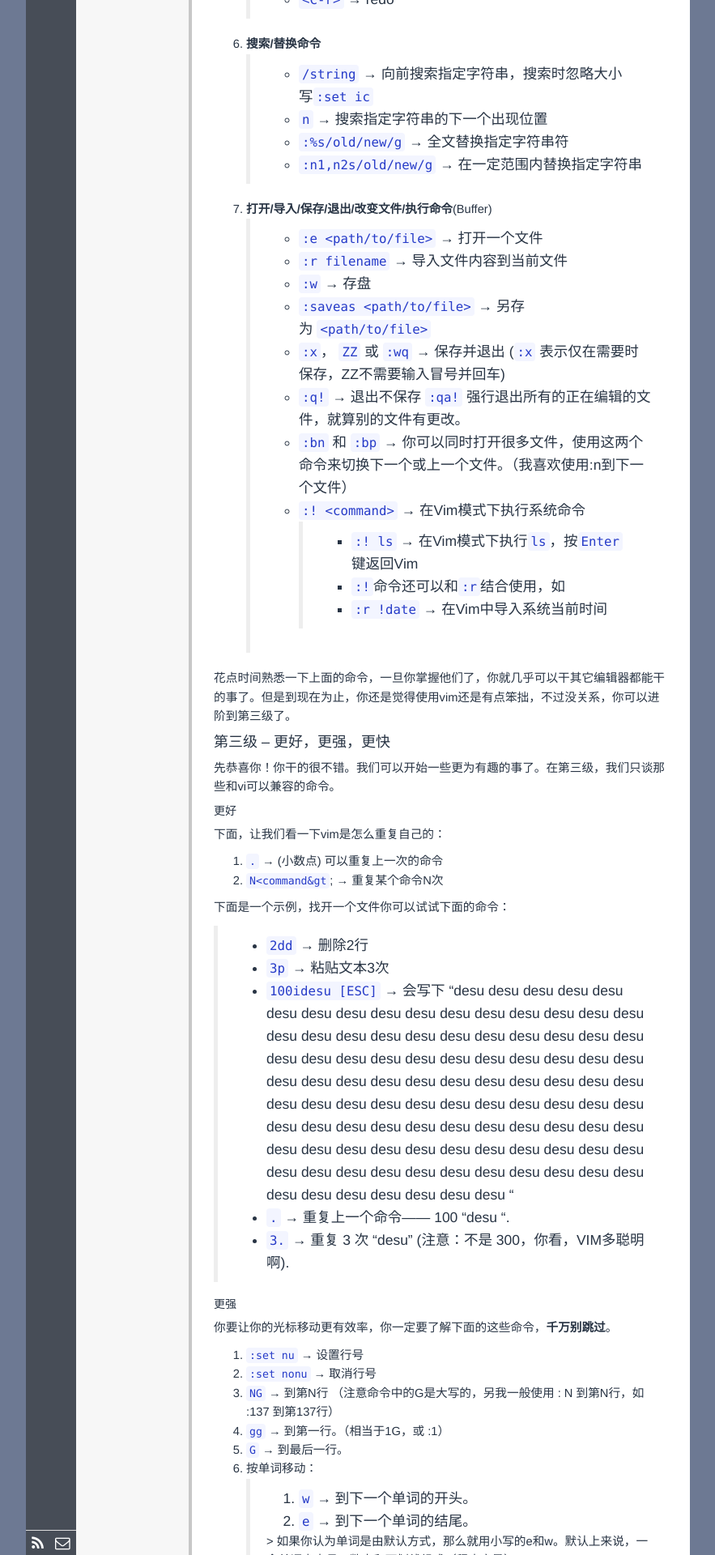
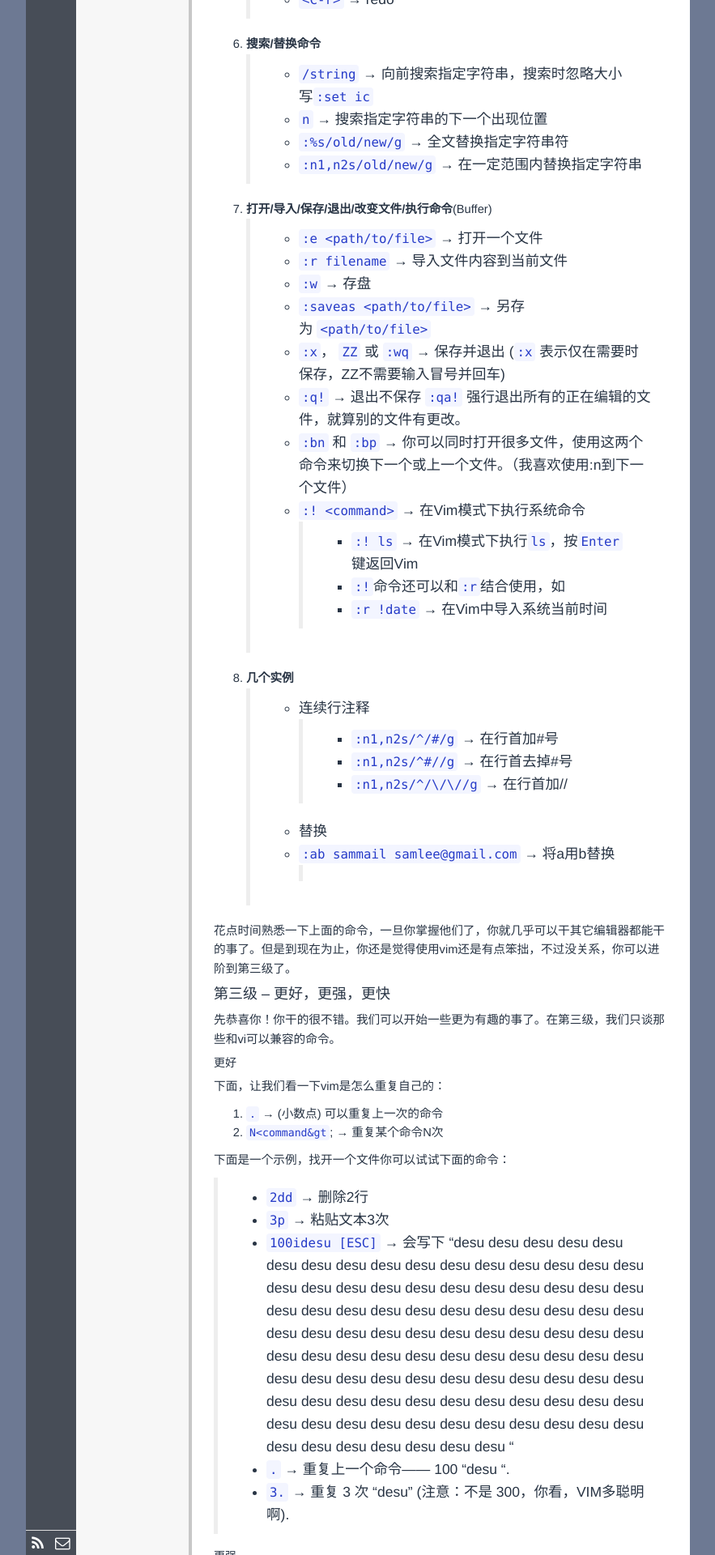
Before and after one commit to polyHong/polyHong.github.io, a Jekyll site: the page built from _posts/tech/2017-04-13-vim-exercise-tutorial.md, in a window 1280 px wide. Shown: the part 3080-5000 px from the top of the page at 81% size, without its empty margins (198-1081 px from the left). Built offline with Jekyll 4.4.1, drawn with Linux system fonts in a browser that asks for light colours; Markdown is read by kramdown in place of the engine named in the settings; comment, search, counter and statistics services are not loaded.

Commit message:
upload vim learning post

```diff
--- a/_posts/tech/2017-04-13-vim-exercise-tutorial.md
+++ b/_posts/tech/2017-04-13-vim-exercise-tutorial.md
@@ -177,6 +177,26 @@ Vim the Six Billion Dollar editor
 <li><code>:! ls</code> → 在Vim模式下执行<code>ls</code>，按<code>Enter</code>键返回Vim</li>
 <li><code>:!</code>命令还可以和<code>:r</code>结合使用，如</li>
 <li><code>:r !date</code> → 在Vim中导入系统当前时间</li>
+</ul>
+</blockquote>
+</ul>
+</blockquote>
+</li>
+<li><strong>几个实例</strong><br>
+<blockquote>
+<ul>
+<li>连续行注释</li>
+<blockquote>
+<ul>
+<li><code>:n1,n2s/^/#/g</code> → 在行首加#号</li>
+<li><code>:n1,n2s/^#//g</code> → 在行首去掉#号</li>
+<li><code>:n1,n2s/^/\/\//g</code> → 在行首加//</li>
+</ul>
+</blockquote>
+<li>替换</li>
+<li><code>:ab sammail samlee@gmail.com</code> → 将a用b替换</li>
+<blockquote>
+<ul>
 </ul>
 </blockquote>
 </ul>
```
Also changed, not shown: 1 other file.
